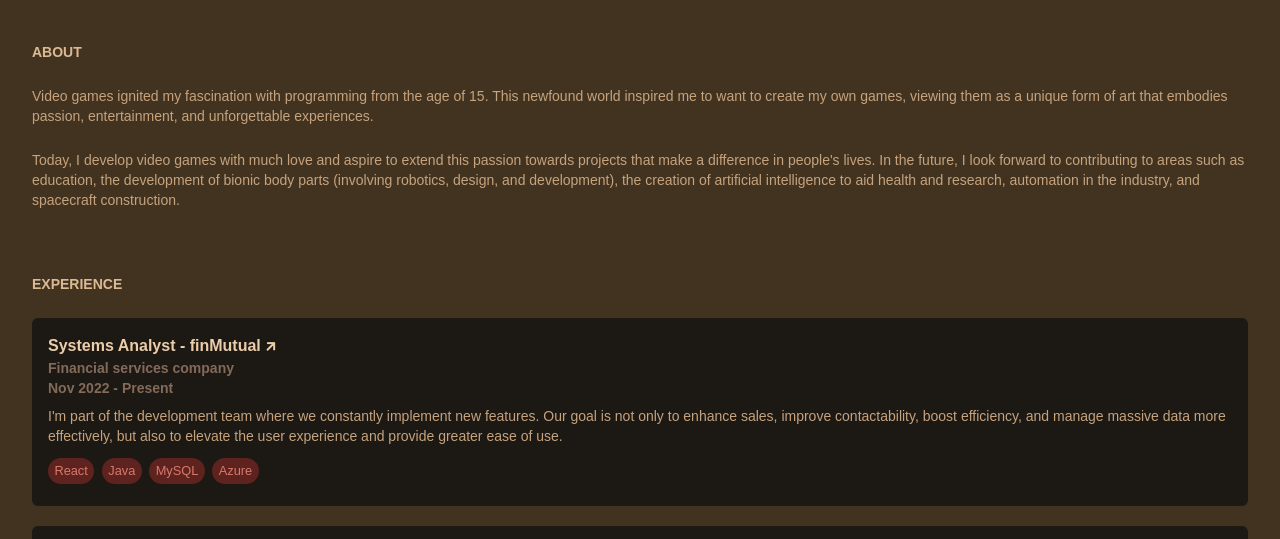
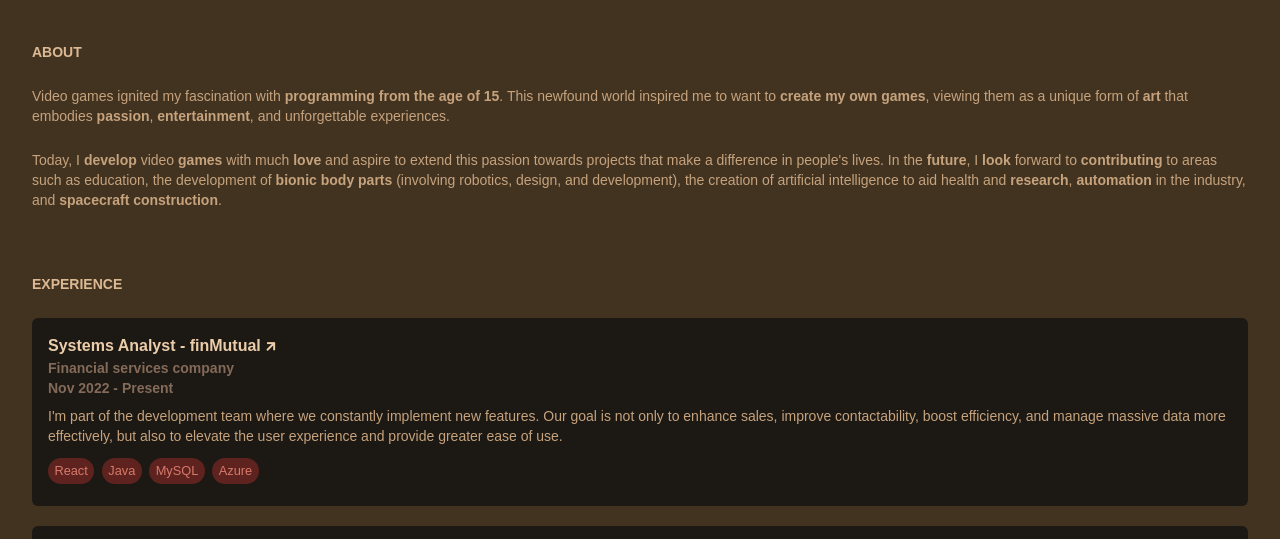
Before and after one commit to iAgis/Public-Portfolio, a plain HTML site: page public/index.html in a window 1280 px wide. Shown: the part 242-781 px from the top of the page. Drawn offline with nearby package versions, Linux system fonts and the light colour scheme; a web font is replaced by a local one.

Commit message:
Update index.html
clear code
and focus what i want

```diff
--- a/public/index.html
+++ b/public/index.html
@@ -91,19 +91,22 @@
         About
       </h2>
       <p class="text-sm">
-        Video games ignited my fascination with programming from the age of 15.
-        This newfound world inspired me to want to create my own games, viewing
-        them as a unique form of art that embodies passion, entertainment, and
+        Video games ignited my fascination with
+        <b>programming from the age of 15</b>. This newfound world inspired me
+        to want to <b>create my own games</b>, viewing them as a unique form of
+        <b>art</b> that embodies <b>passion</b>, <b>entertainment</b>, and
         unforgettable experiences.
       </p>
       <br />
       <p class="text-sm">
-        Today, I develop video games with much love and aspire to extend this
-        passion towards projects that make a difference in people's lives. In
-        the future, I look forward to contributing to areas such as education,
-        the development of bionic body parts (involving robotics, design, and
-        development), the creation of artificial intelligence to aid health and
-        research, automation in the industry, and spacecraft construction.
+        Today, I <b>develop</b> video <b>games</b> with much <b>love</b> and
+        aspire to extend this passion towards projects that make a difference in
+        people's lives. In the <b>future</b>, I <b>look</b> forward to
+        <b>contributing</b> to areas such as education, the development of
+        <b>bionic body parts</b> (involving robotics, design, and development),
+        the creation of artificial intelligence to aid health and
+        <b>research</b>, <b>automation</b> in the industry, and
+        <b>spacecraft construction</b>.
       </p>
     </section>
 
@@ -382,7 +385,3 @@
     </footer>
   </body>
 </html>
-
-<!-- <footer class="mt-3">
-              <span class="tag">Tailwindcss</span>
-            </footer> -->
```
